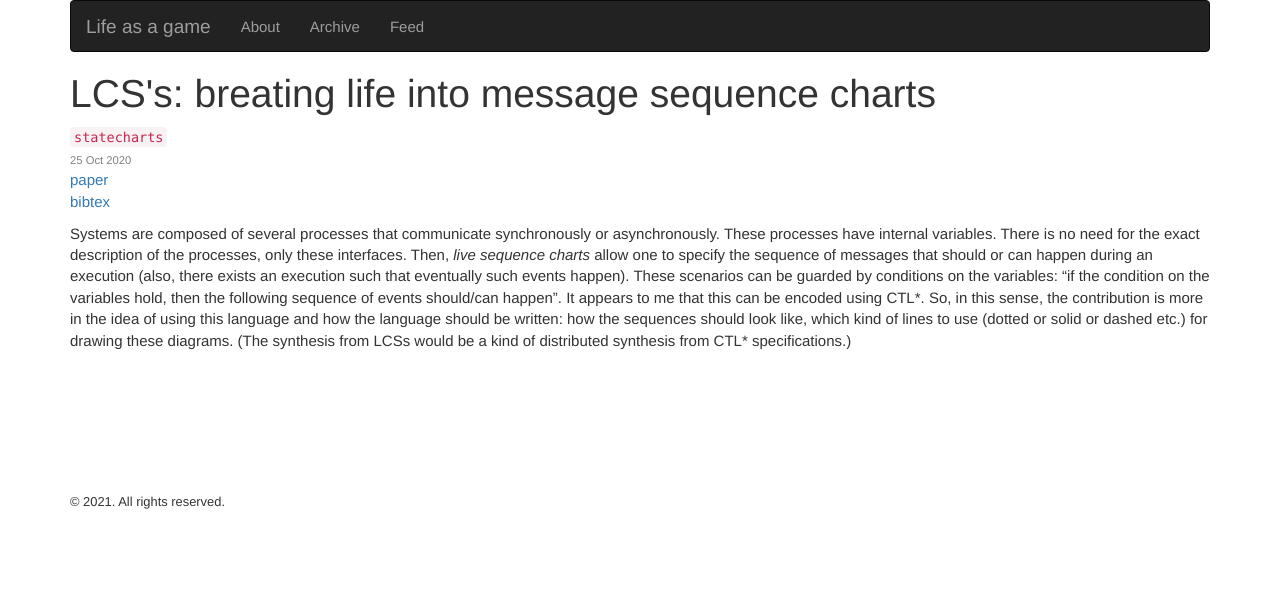
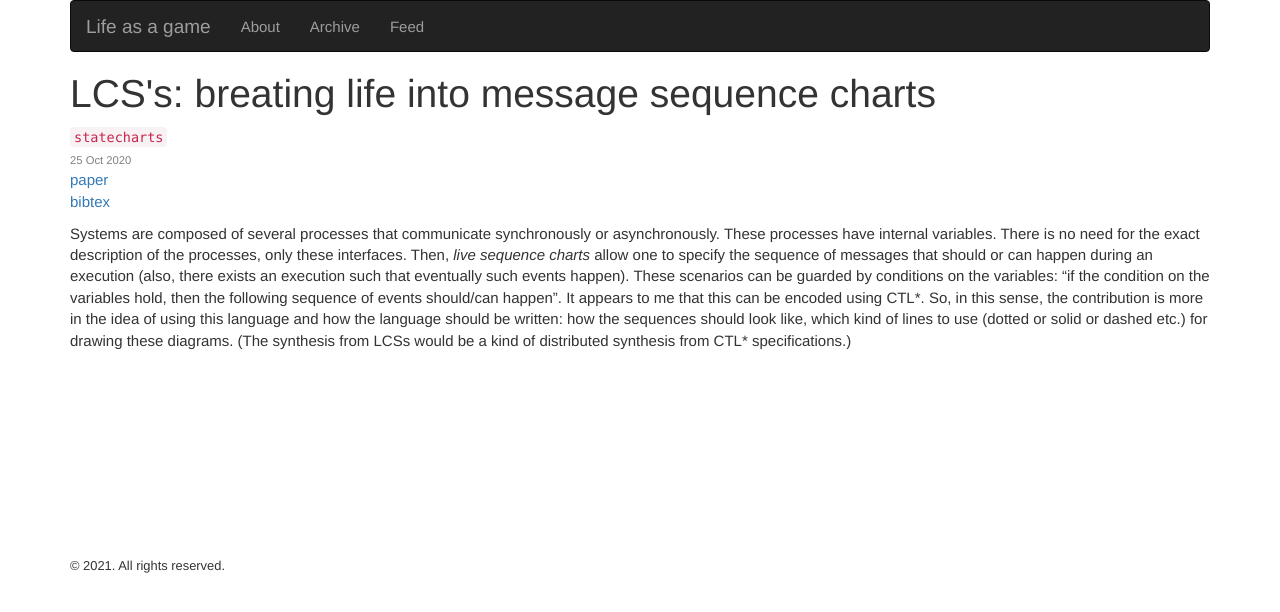
Before and after one commit to 5nizza/5nizza.github.io, a Jekyll site: the page built from _posts/zeta/2020-10-25-scenario-based-programming.md, in a window 1280 px wide. Shown: the top 612 px of the page. Built offline with Jekyll 4.4.1, drawn with Linux system fonts in a browser that asks for light colours; nearby versions of some CDN libraries; comment, search, counter and statistics services are not loaded.

```diff
--- a/_layouts/post.html
+++ b/_layouts/post.html
@@ -41,5 +41,9 @@ layout: default
 <br/>
 <br/>
 <br/>
+<br/>
+<br/>
+<br/>
 
-{% include comments.html %}
+<!--
+{% include comments.html %}-->
```
